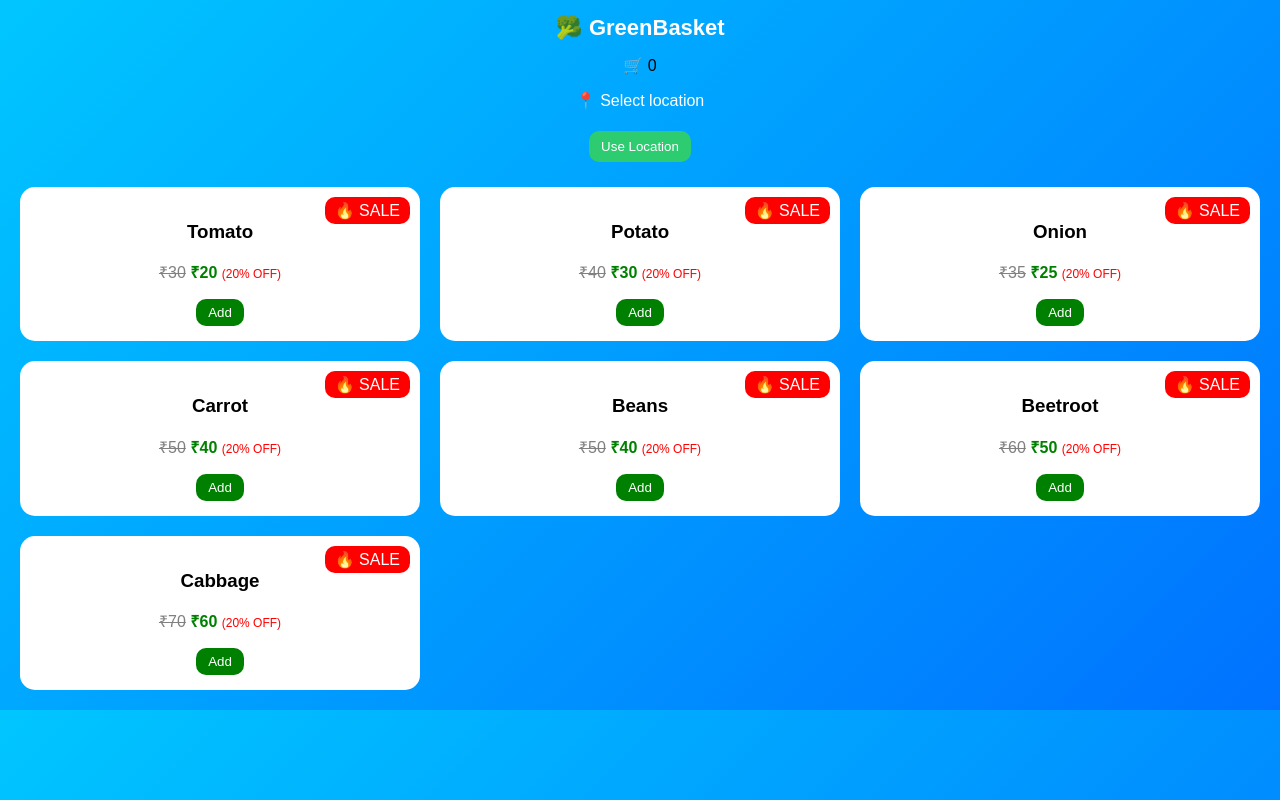
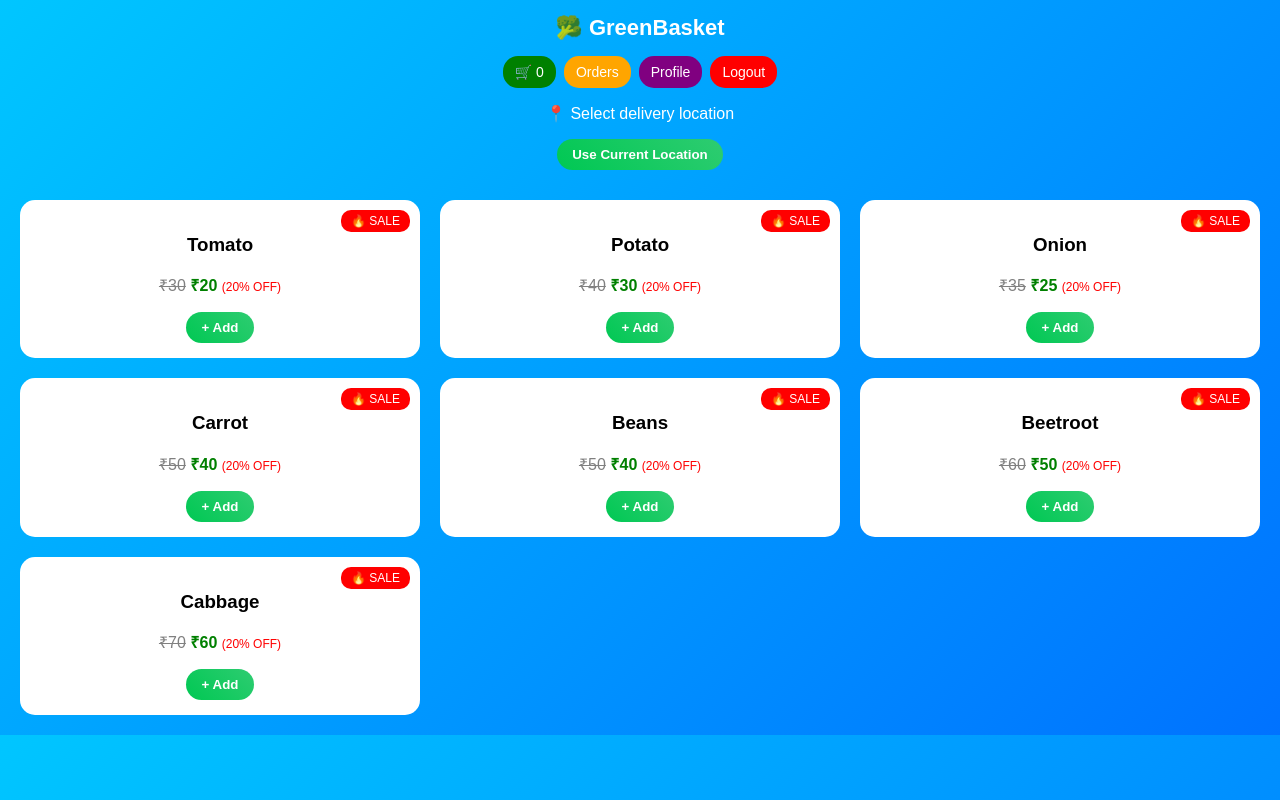
Before and after one commit to Dharun7715/Veg-Store2, a Flask app: page / in a window 1280 px wide. Run offline with Flask 3, Linux system fonts and the light colour scheme.

Commit message:
Update index.html

```diff
--- a/templates/index.html
+++ b/templates/index.html
@@ -21,31 +21,44 @@ body {
     font-weight: bold;
 }
 
-/* CART BADGE */
-.cart {
-    background: green;
+/* NAVBAR */
+.navbar {
+    display: flex;
+    justify-content: center;
+    gap: 8px;
+    flex-wrap: wrap;
+    margin-bottom: 10px;
+}
+
+.nav-btn {
+    padding: 8px 12px;
+    border-radius: 15px;
     color: white;
-    padding: 6px 12px;
-    border-radius: 12px;
-    display: inline-block;
+    text-decoration: none;
+    font-size: 14px;
 }
+
+.cart { background: green; }
+.orders { background: orange; }
+.profile { background: purple; }
+.admin { background: black; }
+.logout { background: red; }
 
 /* LOCATION */
 .location-box {
     text-align: center;
     color: white;
+    margin: 10px;
 }
 
-.loc-btn, .map-btn {
-    padding: 8px 12px;
-    border-radius: 10px;
+.loc-btn {
+    background: linear-gradient(45deg,#00c853,#2ecc71);
+    padding: 8px 15px;
+    border-radius: 20px;
     border: none;
     color: white;
-    margin: 5px;
+    font-weight: bold;
 }
-
-.loc-btn { background: #2ecc71; }
-.map-btn { background: #3498db; text-decoration: none; }
 
 /* GRID */
 .container {
@@ -85,6 +98,7 @@ body {
     color: white;
     padding: 4px 10px;
     border-radius: 10px;
+    font-size: 12px;
 }
 
 /* PRICE */
@@ -104,22 +118,34 @@ body {
 }
 
 /* BUTTON */
-.btn {
-    background: green;
-    padding: 6px 12px;
-    border-radius: 10px;
+.add-btn {
+    background: linear-gradient(45deg,#00c853,#2ecc71);
     color: white;
     border: none;
+    padding: 8px 16px;
+    border-radius: 20px;
+    font-weight: bold;
+    cursor: pointer;
+}
+
+.qty-box {
+    display: flex;
+    justify-content: center;
+    align-items: center;
+    gap: 10px;
+}
+
+.qty-box button {
+    background: #2ecc71;
+    color: white;
+    border: none;
+    width: 30px;
+    height: 30px;
+    border-radius: 50%;
 }
 
 .qty {
-    margin: 0 10px;
-}
-
-button {
-    border: none;
-    border-radius: 8px;
-    padding: 5px 10px;
+    font-weight: bold;
 }
 
 </style>
@@ -129,14 +155,23 @@ button {
 
 <div class="header">🥦 GreenBasket</div>
 
-<div style="text-align:center">
-🛒 <span id="cartCount">{{ cart_count }}</span>
+<!-- NAVBAR -->
+<div class="navbar">
+    <a href="/cart" class="nav-btn cart">🛒 {{ cart_count }}</a>
+    <a href="/orders" class="nav-btn orders">Orders</a>
+    <a href="/profile" class="nav-btn profile">Profile</a>
+
+    {% if is_admin %}
+    <a href="/admin" class="nav-btn admin">Admin</a>
+    {% endif %}
+
+    <a href="/logout" class="nav-btn logout">Logout</a>
 </div>
 
 <!-- LOCATION -->
 <div class="location-box">
-<p id="locationText">📍 Select location</p>
-<button onclick="getLocation()" class="loc-btn">Use Location</button>
+<p id="locationText">📍 Select delivery location</p>
+<button onclick="getLocation()" class="loc-btn">Use Current Location</button>
 </div>
 
 <!-- PRODUCTS -->
@@ -149,18 +184,20 @@ button {
 <h3>{{ v.name }}</h3>
 
 <p>
-<span class="old">₹{{ v.price+10 }}</span>
-<span class="price">₹{{ v.price }}</span>
+<span class="old">₹{{ v.price + 10 }}</span>
+<span class="price"> ₹{{ v.price }}</span>
 <span class="off">(20% OFF)</span>
 </p>
 
 <div id="controls-{{ v.name }}">
 {% if cart.get(v.name) %}
-<button onclick="decrease('{{ v.name }}')">-</button>
-<span class="qty">{{ cart[v.name] }}</span>
-<button onclick="increase('{{ v.name }}')">+</button>
+<div class="qty-box">
+    <button onclick="decrease('{{ v.name }}')">−</button>
+    <span class="qty">{{ cart[v.name] }}</span>
+    <button onclick="increase('{{ v.name }}')">+</button>
+</div>
 {% else %}
-<button onclick="addItem('{{ v.name }}')" class="btn">Add</button>
+<button onclick="addItem('{{ v.name }}')" class="add-btn">+ Add</button>
 {% endif %}
 </div>
 
@@ -170,14 +207,36 @@ button {
 
 <script>
 
-// LOCATION
+// 📍 LOCATION (REAL ADDRESS)
 function getLocation(){
     navigator.geolocation.getCurrentPosition(function(pos){
-        document.getElementById("locationText").innerHTML="📍 Location detected";
+
+        let lat = pos.coords.latitude;
+        let lng = pos.coords.longitude;
+
+        document.getElementById("locationText").innerHTML = "⏳ Getting address...";
+
+        fetch(`https://nominatim.openstreetmap.org/reverse?format=json&lat=${lat}&lon=${lng}`)
+        .then(res => res.json())
+        .then(data => {
+
+            let addr = data.address;
+
+            let street =
+                (addr.road || "") + ", " +
+                (addr.suburb || "") + ", " +
+                (addr.city || addr.town || "");
+
+            document.getElementById("locationText").innerHTML =
+                "📍 " + street;
+        });
+
+    }, function(){
+        alert("Location access denied ❌");
     });
 }
 
-// CART
+// 🛒 CART AJAX
 function addItem(name){
     fetch('/add/'+name)
     .then(res=>res.json())
@@ -204,17 +263,19 @@ function decrease(name){
 
 function updateUI(name,qty,total){
 
-    document.getElementById("cartCount").innerText = total;
+    document.querySelector(".cart").innerText = "🛒 " + total;
 
     let div = document.getElementById("controls-"+name);
 
     if(qty==0){
-        div.innerHTML = `<button onclick="addItem('${name}')" class="btn">Add</button>`;
+        div.innerHTML = `<button onclick="addItem('${name}')" class="add-btn">+ Add</button>`;
     } else {
         div.innerHTML = `
-        <button onclick="decrease('${name}')">-</button>
-        <span class="qty">${qty}</span>
-        <button onclick="increase('${name}')">+</button>
+        <div class="qty-box">
+            <button onclick="decrease('${name}')">−</button>
+            <span class="qty">${qty}</span>
+            <button onclick="increase('${name}')">+</button>
+        </div>
         `;
     }
 }
```
